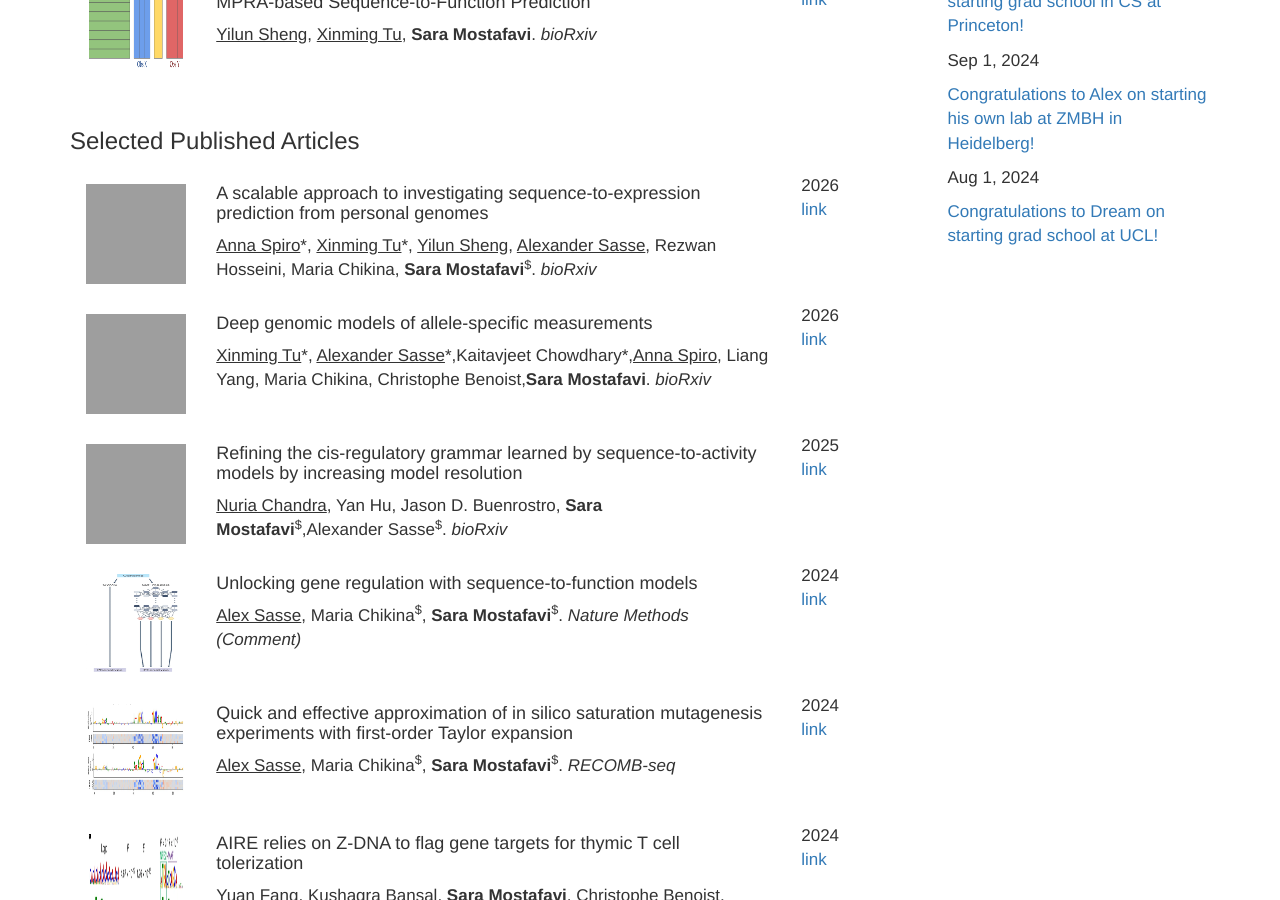
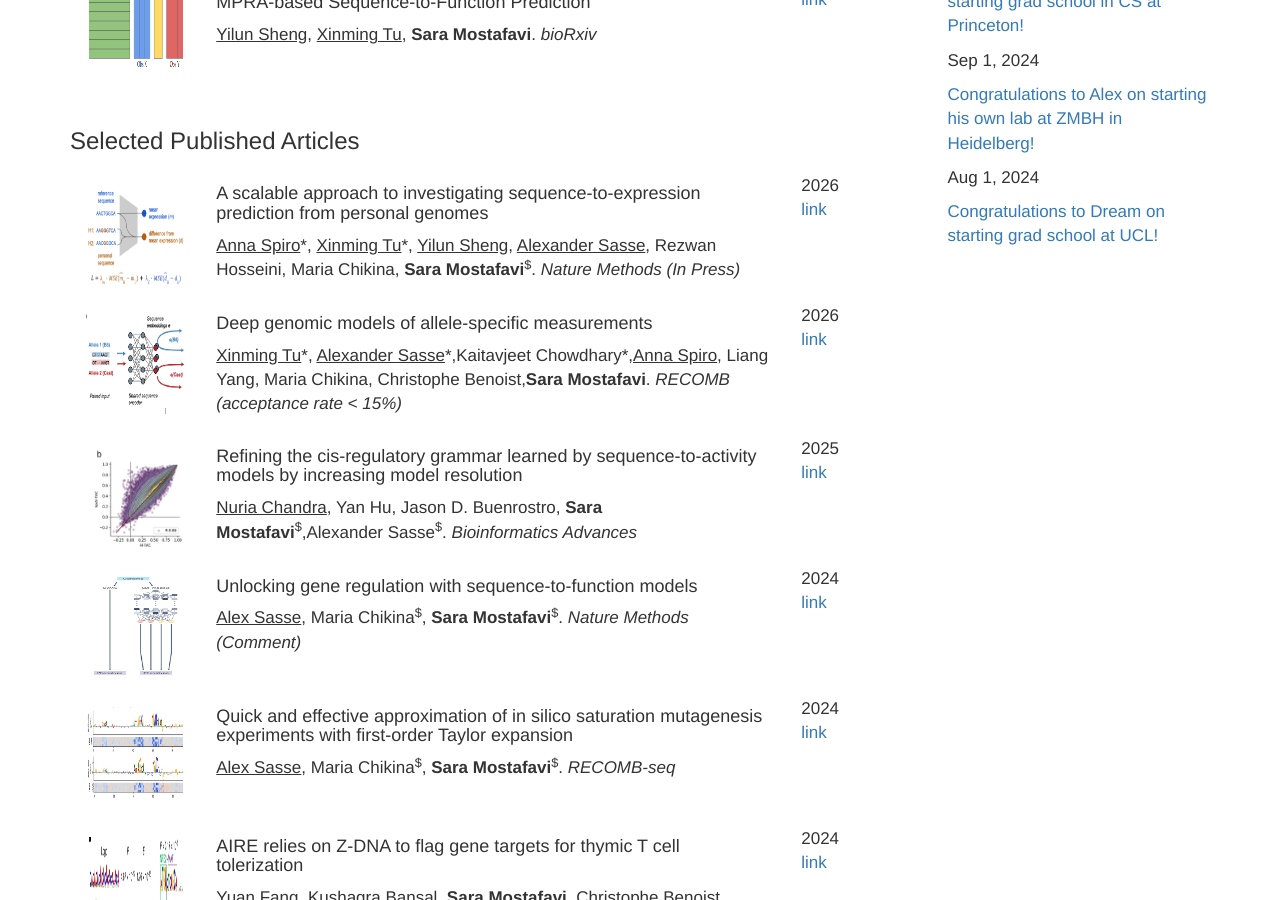
Before and after one commit to saramostafavi/saramostafavi.github.io, a Jekyll site: the page built from publications.html, in a window 1280 px wide and 900 px high, scrolled down 443 px. Built offline with Jekyll 4.4.1, drawn with Linux system fonts in a browser that asks for light colours; nearby versions of some CDN libraries; a style sheet for code colours, icons or effects is not loaded; grey boxes are pictures that could not be loaded.

Commit message:
Update publications.yml

```diff
--- a/_data/publications.yml
+++ b/_data/publications.yml
@@ -2,8 +2,8 @@
 - title: >
     A scalable approach to investigating sequence-to-expression prediction from personal genomes
   author: >
-     <u>Anna Spiro</u>*, <u>Xinming Tu</u>*, <u>Yilun Sheng</u>, <u>Alexander Sasse</u>, Rezwan Hosseini, Maria Chikina, <b> Sara Mostafavi</b><sup>$</sup>.<I> bioRxiv</I>
-  image: ../images/sage.png <I> Nature Methods (In Press)</I>
+     <u>Anna Spiro</u>*, <u>Xinming Tu</u>*, <u>Yilun Sheng</u>, <u>Alexander Sasse</u>, Rezwan Hosseini, Maria Chikina, <b> Sara Mostafavi</b><sup>$</sup>.<I> Nature Methods (In Press)</I>
+  image: ../images/sage.png
   year: 2026
   repo:
     name: link
@@ -11,8 +11,8 @@
 - title: >
     Deep genomic models of allele-specific measurements
   author: >
-     <u>Xinming Tu</u>*, <u>Alexander Sasse</u>*,Kaitavjeet Chowdhary*,<u>Anna Spiro</u>, Liang Yang, Maria Chikina, Christophe Benoist,<b>Sara Mostafavi</b>.<I> bioRxiv</I>
-  image: ../images/DeepAllele.png <I> RECOMB (acceptance rate < 15%)</I>
+     <u>Xinming Tu</u>*, <u>Alexander Sasse</u>*,Kaitavjeet Chowdhary*,<u>Anna Spiro</u>, Liang Yang, Maria Chikina, Christophe Benoist,<b>Sara Mostafavi</b>.<I> RECOMB (acceptance rate < 15%)</I>
+  image: ../images/DeepAllele.png
   year: 2026
   repo:
     name: link
@@ -20,8 +20,8 @@
 - title: >
     Refining the cis-regulatory grammar learned by sequence-to-activity models by increasing model resolution
   author: >
-     <u>Nuria Chandra</u>, Yan Hu, Jason D. Buenrostro, <b>Sara Mostafavi</b><sup>$</sup>,Alexander Sasse<sup>$</sup>.<I> bioRxiv</I>
-  image: ../images/bpaitac.png <I> Bioinformatics Advances</I>
+     <u>Nuria Chandra</u>, Yan Hu, Jason D. Buenrostro, <b>Sara Mostafavi</b><sup>$</sup>,Alexander Sasse<sup>$</sup>.<I> Bioinformatics Advances</I>
+  image: ../images/bpaitac.png
   year: 2025
   repo:
     name: link
```
